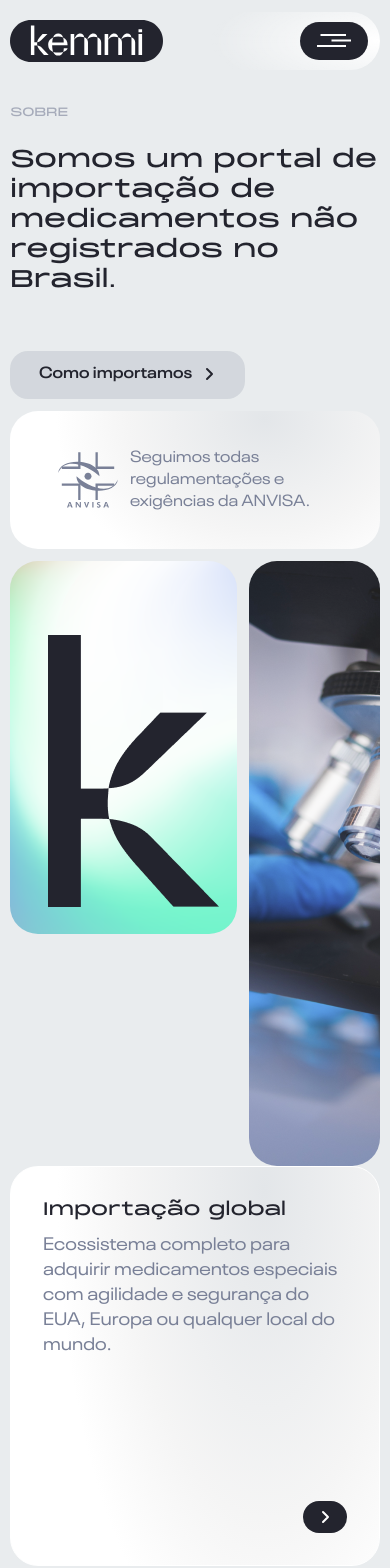
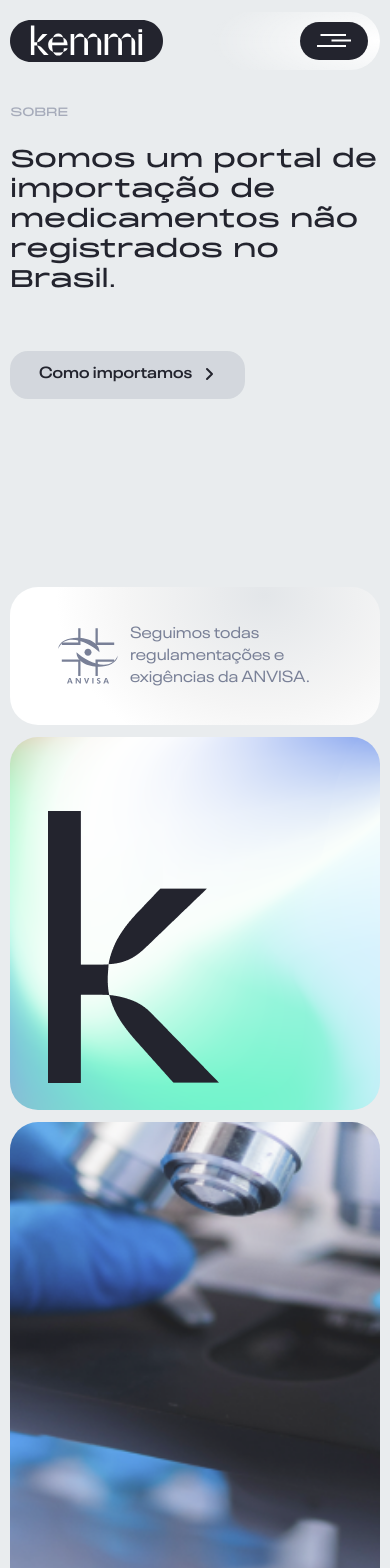
Before and after one commit to bernardojb/KEMMI, a Next.js app: page /sobre in a window 390 px wide. Shown: the top 1568 px of the page. Built offline with nearby package versions, Linux system fonts and the light colour scheme.

Commit message:
sobre response

```diff
--- a/app/sobre/page.js
+++ b/app/sobre/page.js
@@ -17,10 +17,10 @@ const Sobre = () => {
     return (
         <Animation>
             {/* INTRO */}
-            <section className='relative min-h-screen w-full bg-bg-color-0 pt-[106px]'>
+            <section className='relative min-h-screen w-full bg-bg-color-0 pt-[106px] pb-44 sm:pb-48 '>
                 <div className='container flex justify-center items-center min-h-[100vh]'>
                     <div className='grid grid-cols-16 gap-3'>
-                        <div className='col-span-full lg:col-span-8 flex flex-col h-full justify-end lg:pb-[200px]'>
+                        <div className='col-span-full lg:col-span-8 flex flex-col h-full justify-end pb-44 lg:pb-[200px]'>
                             <p className=' text-xs sm:text-sm content-subtitle pb-6'>SOBRE</p>
                             <h1 className=' content-primary text-xl sm:text-2xl pb-14'>Somos um portal de importação de medicamentos não registrados no Brasil.</h1>
                             <DefaultButton href="/sobre#como-importamos" text="Como importamos" style="btn-gray" />
@@ -33,8 +33,8 @@ const Sobre = () => {
                                         <p className='max-w-[350px] content-secondary text-base'>Seguimos todas regulamentações e exigências da ANVISA.</p>
                                     </div>
                                 </div>
-                                <div className='h-[373px] w-full rounded-[28px] bg-cover bg-left-bottom bg-no-repeat bg-about-k col-span-5'></div>
-                                <div className='h-[605px] w-full rounded-[28px] bg-cover bg-left-bottom bg-no-repeat bg-about-image-3 col-span-3'></div>
+                                <div className='h-[373px] w-full rounded-[28px] bg-cover bg-left-bottom bg-no-repeat bg-about-k col-span-full sm:col-span-5'></div>
+                                <div className='h-[605px] w-full rounded-[28px] bg-cover bg-left-bottom bg-no-repeat bg-about-image-3 col-span-full sm:col-span-3'></div>
                             </div>
                         </div>
                     </div>
@@ -80,7 +80,7 @@ const Sobre = () => {
                     <div className='grid grid-cols-16'>
                         <div className='col-span-16 sm:col-start-2'>
 
-                            <div className='container pt-40' id="quem-somos">
+                            <div className='container pt-24 sm:pt-40' id="quem-somos">
                                 <div className='grid grid-cols-16 pb-20 '>
                                     <div className='col-span-full lg:col-span-9'>
                                         <p className=' text-xs sm:text-sm content-subtitle pb-6'>QUEM SOMOS</p>
@@ -101,7 +101,7 @@ const Sobre = () => {
                                 </div>
                             </div>
 
-                            <div className='container pt-32' id='regulamentacao'>
+                            <div className='container pt-44 sm:pt-32' id='regulamentacao'>
                                 <div className='grid grid-cols-16 gap-3 pb-24'>
                                     <div className='col-span-full lg:col-span-9'>
                                         <h1 className=' content-primary text-xl sm:text-2xl pb-6'>Eficiência em importação <br></br> de medicamentos e produtos para saúde.</h1>
@@ -121,7 +121,7 @@ const Sobre = () => {
                                 </div>
                             </div>
 
-                            <div className='container pt-32' id="como-importamos">
+                            <div className='container pt-44 sm:pt-32' id="como-importamos">
                                 <div className='pb-14'>
                                     <div className='grid grid-cols-16'>
                                         <div className='col-span-full lg:col-span-9'>
```
